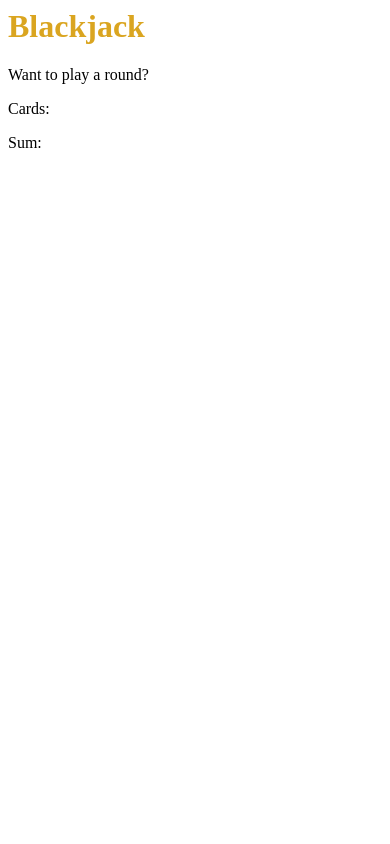
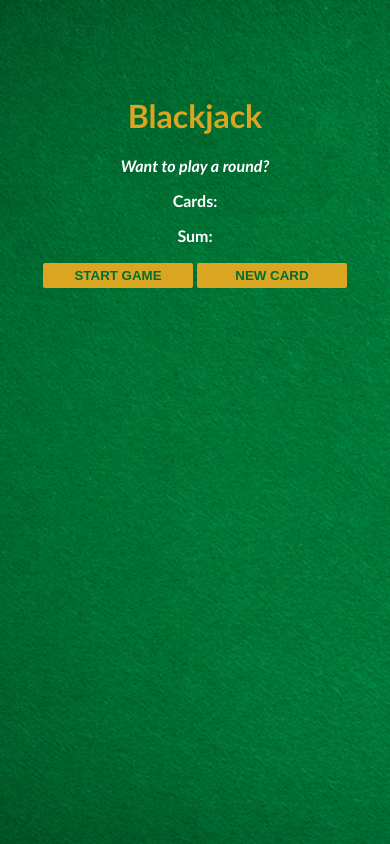
Before and after one commit to erna-h33/scrimba-blackjack, a plain HTML site: page index.html in a window 390 px wide. Drawn offline with Linux system fonts and the light colour scheme.

Commit message:
Mobile Responsive

```diff
--- a/index.css
+++ b/index.css
@@ -1,13 +1,31 @@
 /* Complete the CSS styling according to the provided design */
 
 body {
-
+  font-family: "Trebuchet MS", "Lucida Sans Unicode", "Lucida Grande",
+    "Lucida Sans", Arial, sans-serif;
+  background-image: url(/images/table.png);
+  background-size: cover;
+  margin-top: 6rem;
+  text-align: center;
+  color: white;
+  font-weight: bold;
 }
 
 h1 {
-    color: goldenrod;
+  color: goldenrod;
 }
 
 #message-el {
+  font-style: italic;
+}
 
+button {
+  color: #016f32;
+  width: 150px;
+  background: goldenrod;
+  padding: 5px 0;
+  font-weight: bold;
+  border: none;
+  border-radius: 2px;
+  margin: 2px 0;
 }
--- a/index.html
+++ b/index.html
@@ -1,12 +1,14 @@
 <html>
   <head>
-        <link rel="stylesheet" href="index.css">
+    <link rel="stylesheet" href="index.css" />
   </head>
   <body>
     <h1>Blackjack</h1>
     <p id="message-el">Want to play a round?</p>
-        <p>Cards:</p>
-        <p>Sum:</p>
+    <p id="cards-el">Cards:</p>
+    <p id="sum-el">Sum:</p>
+    <button onclick="startGame()">START GAME</button>
+    <button onclick="newCard()">NEW CARD</button>
     <script src="index.js"></script>
   </body>
 </html>
--- a/index.js
+++ b/index.js
@@ -1,18 +1,36 @@
-let firstCard = 10
-let secondCard = 4
-let sum = firstCard + secondCard
-let hasBlackJack = false
-let isAlive = true
-let message = ""
+let firstCard = 10;
+let secondCard = 4;
+let cards = [firstCard, secondCard];
+let sum = firstCard + secondCard;
+let hasBlackJack = false;
+let isAlive = true;
+let message = "";
 
-if (sum <= 20) {
-    message = "Do you want to draw a new card? 🙂"
-} else if (sum === 21) {
-    message = "Wohoo! You've got Blackjack! 🥳"
-    hasBlackJack = true
-} else {
-    message = "You're out of the game! 😭"
-    isAlive = false
+let messageEl = document.getElementById("message-el");
+let sumEl = document.getElementById("sum-el");
+let cardsEl = document.getElementById("cards-el");
+
+function startGame() {
+  renderGame();
 }
 
-console.log(message)
+function renderGame() {
+  cardsEl.textContent = "Cards: " + cards[0] + " " + cards[1];
+  sumEl.textContent = "Sum: " + sum;
+  if (sum <= 20) {
+    message = "Do you want to draw a new card?";
+  } else if (sum === 21) {
+    message = "You've got Blackjack!";
+    hasBlackJack = true;
+  } else {
+    message = "You're out of the game!";
+    isAlive = false;
+  }
+  messageEl.textContent = message;
+}
+
+function newCard() {
+  let card = 6;
+  sum += card;
+  renderGame();
+}
```
Also changed, not shown: 1 other file. Lines whose indentation alone changed are shown as unchanged.
